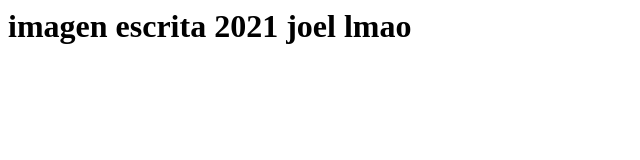
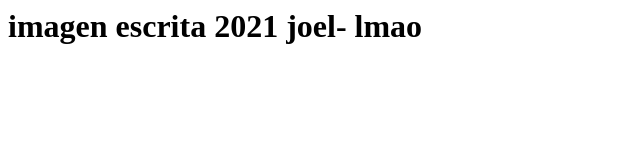
Before and after one commit to joalbyebye/IEjoel, a plain HTML site: page index.html in a window 1280 px wide. Shown: the full height of the page, 0-640 px from the left. Drawn offline with Linux system fonts and the light colour scheme.

Commit message:
Update index.html
changed

```diff
--- a/index.html
+++ b/index.html
@@ -3,7 +3,6 @@
     <title>IE - 2021</title>
   </head>
   <body>
-    <h1>imagen escrita 2021 joel
-    lmao</h1>
+    <h1>imagen escrita 2021 joel- lmao</h1>
   </body>
 </html>
```
